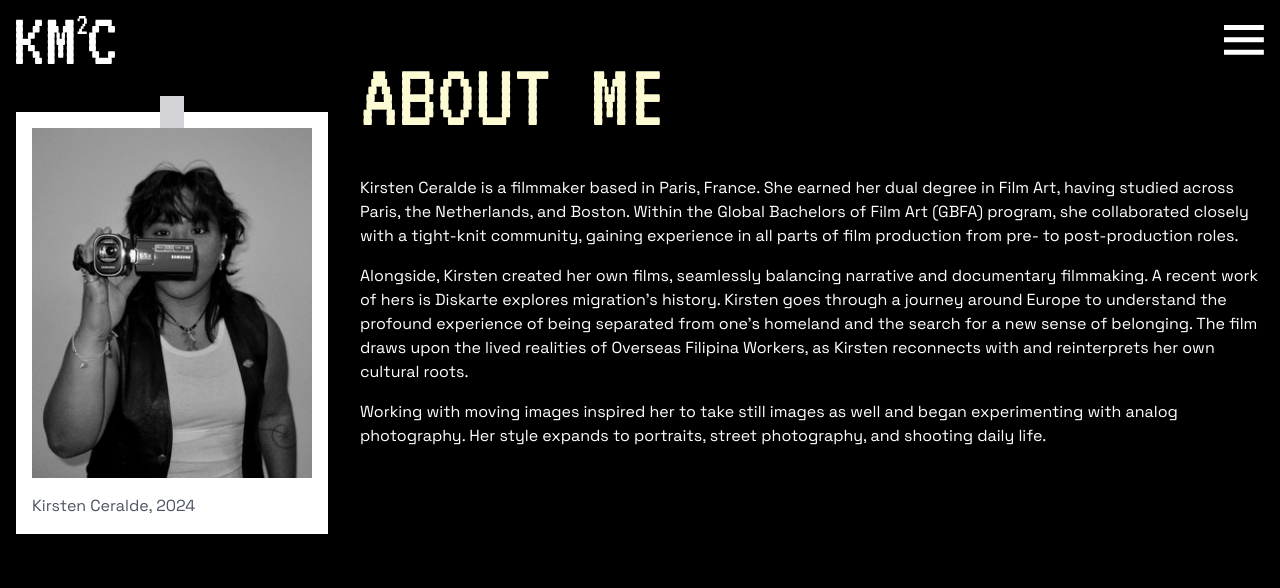
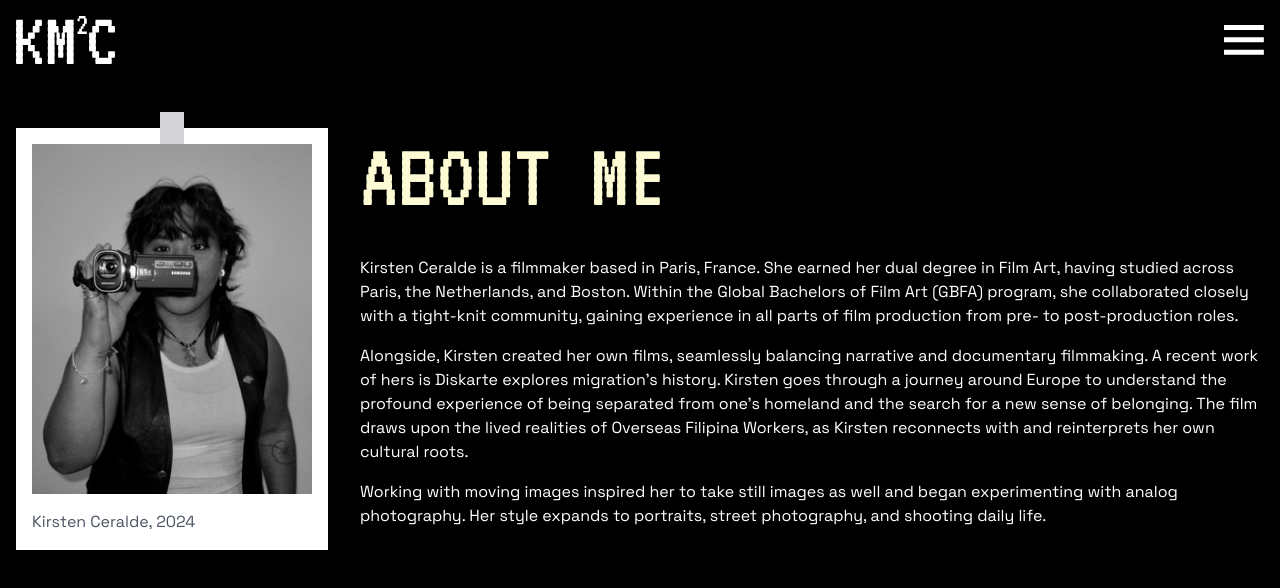
Before and after one commit to MAKIENAUT/KM2C, a Next.js app: page /about in a window 1280 px wide. Shown: the top 588 px of the page. Built offline with nearby package versions, Linux system fonts and the light colour scheme.

Commit message:
Update css of AboutSection to reflect changes with other code

```diff
--- a/src/components/organisms/AboutSection.tsx
+++ b/src/components/organisms/AboutSection.tsx
@@ -9,7 +9,7 @@ export default function AboutSection() {
   useNavbarHeightGetter();
 
   return (
-    <main className="relative mx-auto grid h-[calc(100vh-var(--nav-height))] max-w-7xl grid-cols-[25%_auto] gap-8 px-4 py-12 text-white">
+    <main className="relative mx-auto mt-[var(--nav-height)] grid min-h-[calc(100vh-var(--nav-height))] max-w-7xl grid-cols-[25%_auto] gap-8 px-4 py-12 text-white">
       <Polaroid
         variant="about"
         image="/Kirsten.jpeg"
```
